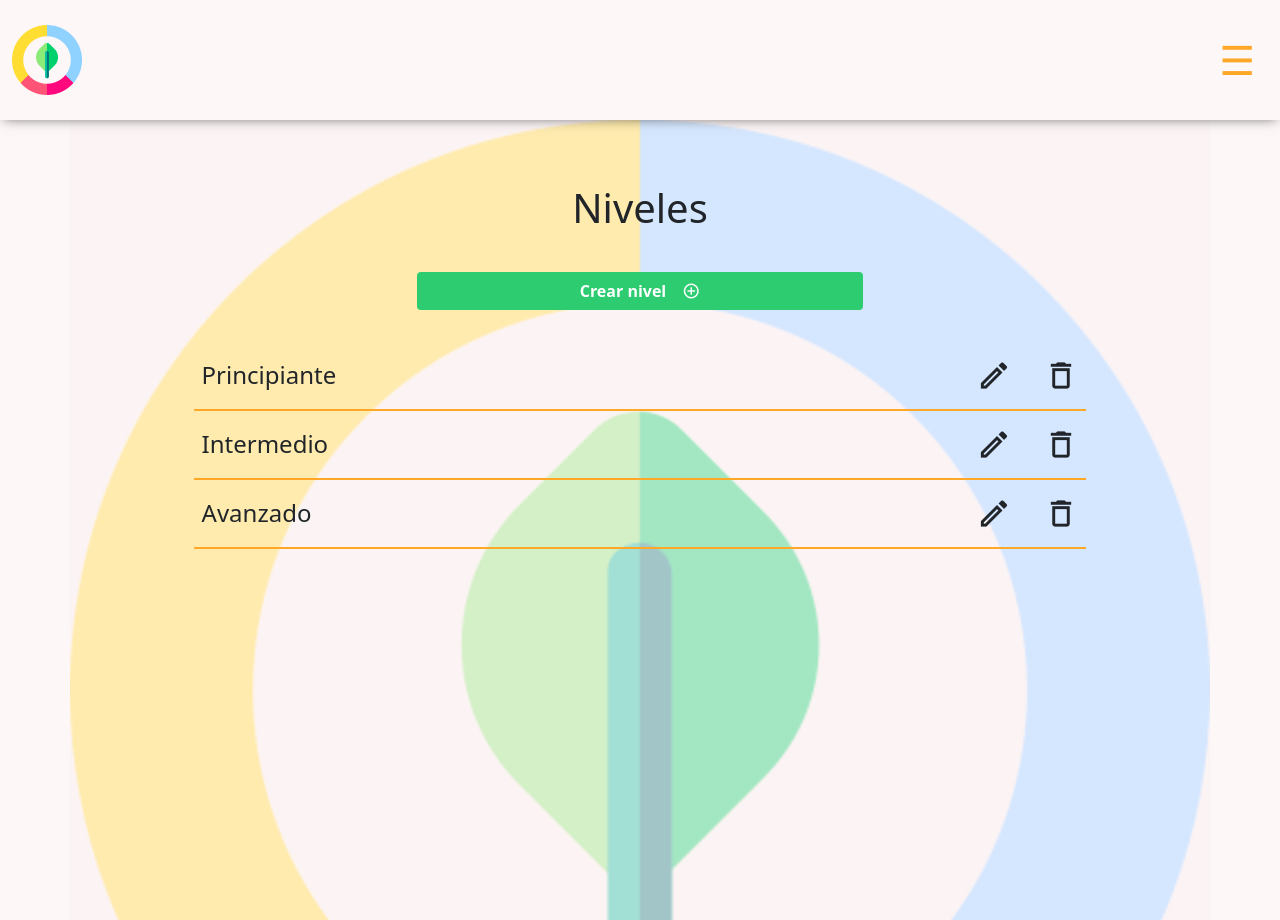
After one commit to ghami20/glow-app, a PHP site: page /views/administrar-niveles/administrar-niveles.php in a window 1280 px wide. The commit adds this page. Run offline with PHP 8.4, Linux system fonts and the light colour scheme.

Commit message:
pantalla admin-niveles

```diff
--- /dev/null
+++ b/views/administrar-niveles/administrar-niveles.php
@@ -0,0 +1,45 @@
+<meta name="viewport" content="width=device-width, initial-scale=1">
+<link href="https://fonts.googleapis.com/css2?family=Varela+Round&display=swap" rel="stylesheet">
+<link rel="stylesheet" href="https://cdn.jsdelivr.net/npm/bootstrap-icons@1.5.0/font/bootstrap-icons.css">
+<link href="https://cdn.jsdelivr.net/npm/bootstrap@5.0.2/dist/css/bootstrap.min.css" rel="stylesheet" integrity="sha384-EVSTQN3/azprG1Anm3QDgpJLIm9Nao0Yz1ztcQTwFspd3yD65VohhpuuCOmLASjC" crossorigin="anonymous">
+<script src="https://cdn.jsdelivr.net/npm/bootstrap@5.0.2/dist/js/bootstrap.bundle.min.js" integrity="sha384-MrcW6ZMFYlzcLA8Nl+NtUVF0sA7MsXsP1UyJoMp4YLEuNSfAP+JcXn/tWtIaxVXM" crossorigin="anonymous"></script>
+<script src="https://ajax.googleapis.com/ajax/libs/jquery/3.5.1/jquery.min.js"></script>
+<link href="https://fonts.googleapis.com/css?family=Material+Icons|Material+Icons+Outlined|Material+Icons+Two+Tone|Material+Icons+Round|Material+Icons+Sharp" rel="stylesheet">
+<link rel="stylesheet" href="styles.css">
+<link rel="stylesheet" href="../shared/header-loggedin/styles.css">
+
+<?php include "../shared/header-loggedin/header-loggedin.php" ?>
+<div class="container">
+	<div class="table-container">
+		<h1>Niveles</h1>
+		<button class="btn btnCrear">
+			Crear nivel
+			<span class="material-icons-outlined" style="font-size:14px;">add_circle_outline</span>
+		</button>
+		<table class="table table-borderless" >
+		<tbody>
+			<tr>
+				<td>Principiante</td>
+				<td>
+					<span class="material-icons-outlined icon" style="font-size:24px;">edit</span>
+					<span class="material-icons-outlined icon">delete_outline</span>
+				</td>
+			</tr>
+				<tr>
+				<td>Intermedio</td>
+				<td>
+					<span class="material-icons-outlined icon" style="font-size:24px;">edit</span>
+					<span class="material-icons-outlined icon">delete_outline</span>
+				</td>
+			</tr>
+			<tr>
+				<td>Avanzado</td>
+				<td>
+					<span class="material-icons-outlined icon" style="font-size:24px;">edit</span>
+					<span class="material-icons-outlined icon">delete_outline</span>
+				</td>
+			</tr>
+		</tbody>
+		</table>
+	</div>
+</div>
--- /dev/null
+++ b/views/administrar-niveles/styles.css
@@ -0,0 +1,92 @@
+body {
+  background-color: #FDF7F7;
+}
+
+.btnCrear {
+  background-color: #2ECC71;
+  color: #FDFEFE;
+  width: 70%;
+  margin-top: 2rem;
+  margin-bottom: 2rem;
+  font-weight: bold;
+  display: flex;
+  flex-direction: row;
+  align-items: center;
+  justify-content: center;
+}
+
+.btnCrear span {
+  margin-left: 1rem;
+}
+
+.container {
+  background-image: url('../../assets/eco-friendly.png');
+  background-size: cover;
+  background-repeat: no-repeat;
+  background-color: rgba(252, 243, 243, 0.644);
+  background-blend-mode: lighten;
+  padding-top: 2rem;
+  width: 100%;
+  min-height: 100vh;
+}
+
+.table-container {
+  margin-top: 2rem;
+  display: flex;
+  flex-direction: column;
+  justify-content: center;
+  align-items: center;
+}
+
+.navbar {
+  min-height: 15vh;
+  box-shadow: 0px 1px 13px -4px rgba(0, 0, 0, 0.75);
+}
+
+.table {
+  width: 80%;
+}
+
+tr {
+  display: flex;
+  flex-direction: row;
+  justify-content: space-between;
+  border-bottom: 2px solid #FFA726;
+  font-size: 14px;
+}
+
+td {
+  width: 80%;
+  display: flex;
+  justify-content: space-around;
+}
+
+.icon:hover {
+  cursor: pointer;
+  color: #29B6F6;
+  transform: scale(1.3);
+}
+
+@media only screen and (min-width: 750px) {
+  .btnCrear {
+    width: 40%;
+  }
+  .btnCrear span {
+    font-size: 18px !important;
+  }
+  td {
+    font-size: 24px;
+    padding-top: 1rem !important;
+    padding-bottom: 1rem !important;
+  }
+  td:first-child {
+    justify-content: start;
+  }
+  td:last-child {
+    justify-content: end;
+  }
+  .icon {
+    margin-left: 2rem;
+    font-size: 35px !important;
+  }
+}
--- a/views/panel-control/panel-control.php
+++ b/views/panel-control/panel-control.php
@@ -12,7 +12,7 @@
 	<div class="container">
 		<h1 class="titulo-seccion"> Panel de control <img width="40px" heigth="40px" src="../../assets/control.png" alt=""></h1>
 		<div class="panel-container">
-			<button class="btn btn-panel-control">Administrar Niveles</button>
+			<button class="btn btn-panel-control"><a href="../administrar-niveles/administrar-niveles.php">Administrar Niveles</a></button>
 			<button class="btn btn-panel-control">Administrar Noticias</button>
 			<button class="btn btn-panel-control">Administrar Cuestionarios</button>
 			<button class="btn btn-panel-control">Administrar Centros de reciclaje</button>
```
Also changed, not shown: views/panel-control/styles.css (+10 -0 lines).
